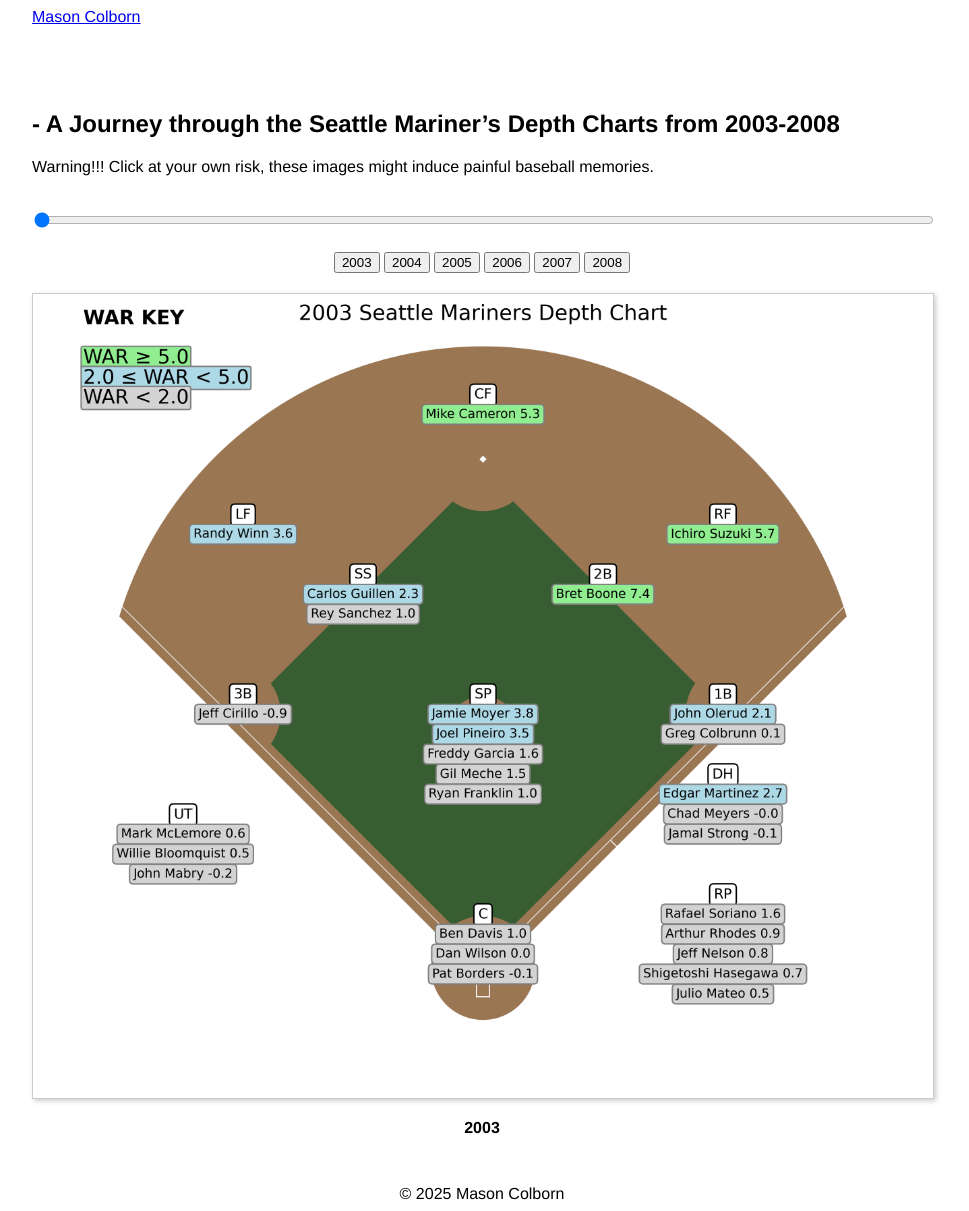
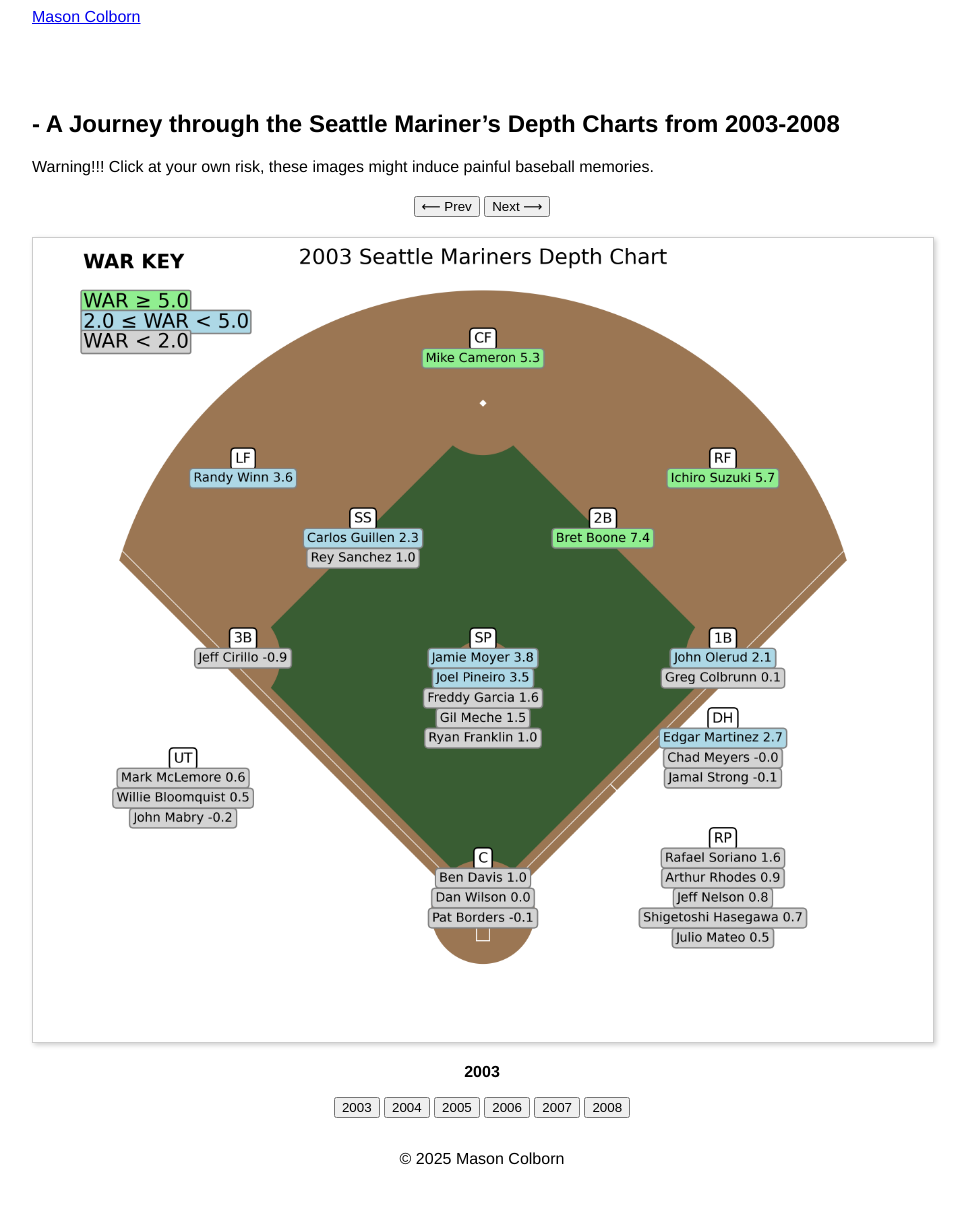
Before and after one commit to relaxedmason/bafta-scripted-comedy-portfolio, a Jekyll site: the page built from sports/baseball/bavasi/depth-chart/index.md, in a window 1280 px wide. Shown: the whole page, without its empty margins (158-1127 px from the left). Built offline with Jekyll 4.4.1, drawn with Linux system fonts in a browser that asks for light colours; a script that is not in the unit is left out; after the commit the page ends 1176 px from its top, so only the background shows below that.

Commit message:
Update index.md

```diff
--- a/sports/baseball/bavasi/depth-chart/index.md
+++ b/sports/baseball/bavasi/depth-chart/index.md
@@ -8,24 +8,28 @@
 
 Warning!!! Click at your own risk, these images might induce painful baseball memories.
 
-<input type="range" min="0" max="5" value="0" id="yearSlider" style="width:100%; margin-top: 20px;">
+<!-- Prev/Next Buttons -->
+<div style="text-align:center; margin-top: 20px;">
+  <button onclick="changeYearBy(-1)">⟵ Prev</button>
+  <button onclick="changeYearBy(1)">Next ⟶</button>
+</div>
+
+<!-- Image Display -->
+<div id="depthChartContainer" style="text-align:center; margin-top:20px;">
+  <img id="depthChartImage"
+       src="/assets/images/sports/bavasi/depth-chart/mariners_2003_depth_chart_final_final.png"
+       style="max-width:100%; border: 1px solid #ccc; box-shadow: 2px 2px 5px rgba(0,0,0,0.2);">
+  <p id="yearLabel"><strong>2003</strong></p>
+</div>
 
 <!-- Year Buttons -->
-<div id="yearButtons" style="text-align:center; margin-top: 20px;">
+<div id="yearButtons" style="text-align:center; margin-top: 10px;">
   <button onclick="changeYear(0)">2003</button>
   <button onclick="changeYear(1)">2004</button>
   <button onclick="changeYear(2)">2005</button>
   <button onclick="changeYear(3)">2006</button>
   <button onclick="changeYear(4)">2007</button>
   <button onclick="changeYear(5)">2008</button>
-</div>
-
-<!-- Image Display -->
-<div id="depthChartContainer" style="text-align:center; margin-top:20px;">
-  <img id="depthChartImage"
-       src="/bafta-scripted-comedy-portfolio/assets/images/sports/bavasi/depth-chart/mariners_2003_depth_chart_final_final.png"
-       style="max-width:100%; border: 1px solid #ccc; box-shadow: 2px 2px 5px rgba(0,0,0,0.2);">
-  <p id="yearLabel"><strong>2003</strong></p>
 </div>
 
 <!-- Script -->
```
Also changed, not shown: other parts of sports/baseball/bavasi/depth-chart/index.md (+17 -4 lines).
